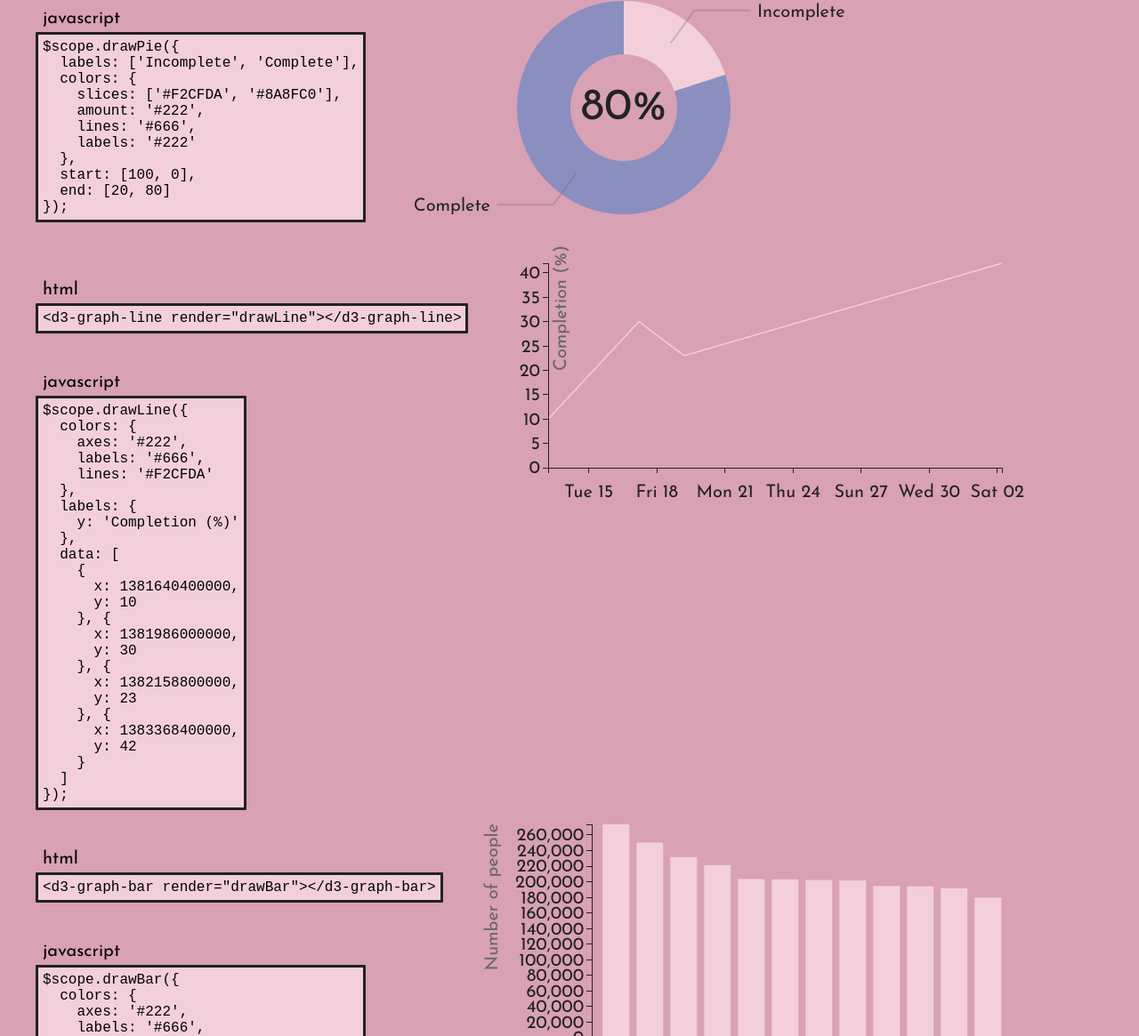
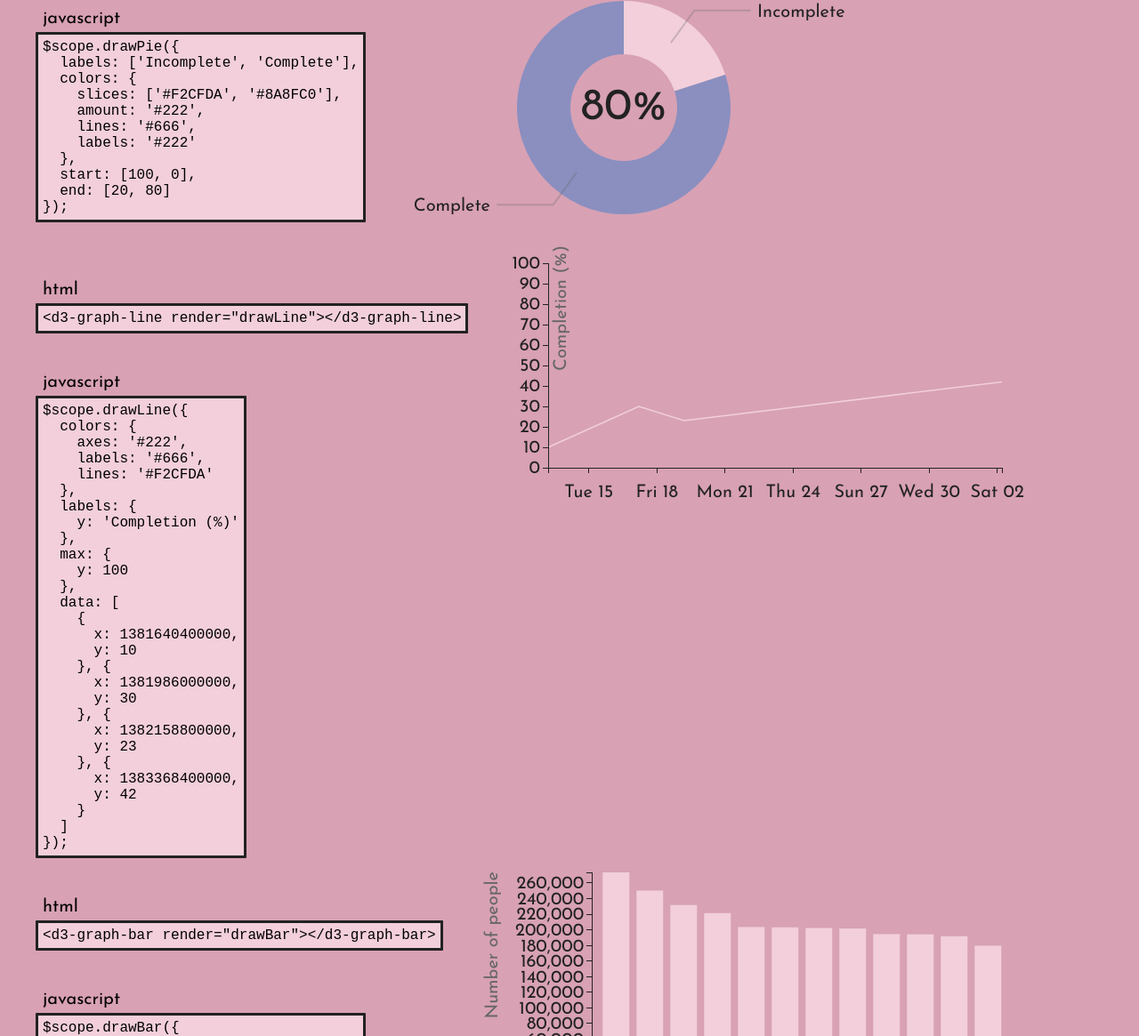
Before and after one commit to picardy/angular-graphs, a website: page index.html in a window 1280 px wide. Shown: the part 613-1778 px from the top of the page at 89% size. Drawn offline with Linux system fonts and the light colour scheme.

Commit message:
enable max y option for line graphs

```diff
--- a/index.html
+++ b/index.html
@@ -62,7 +62,7 @@
         </div>
         <div class="example__javascript">
           <div class="example__title text_group__title">Javascript</div>
-          <pre class="example__text text_group__text">$scope.drawLine({&#10;  colors: {&#10;    axes: &apos;#222&apos;,&#10;    labels: &apos;#666&apos;,&#10;    lines: &apos;#F2CFDA&apos;&#10;  },&#10;  labels: {&#10;    y: &apos;Completion (%)&apos;&#10;  },&#10;  data: [&#10;    {&#10;      x: 1381640400000,&#10;      y: 10&#10;    }, {&#10;      x: 1381986000000,&#10;      y: 30&#10;    }, {&#10;      x: 1382158800000,&#10;      y: 23&#10;    }, {&#10;      x: 1383368400000,&#10;      y: 42&#10;    }&#10;  ]&#10;});</pre>
+          <pre class="example__text text_group__text">$scope.drawLine({&#10;  colors: {&#10;    axes: &apos;#222&apos;,&#10;    labels: &apos;#666&apos;,&#10;    lines: &apos;#F2CFDA&apos;&#10;  },&#10;  labels: {&#10;    y: &apos;Completion (%)&apos;&#10;  },&#10;  max: {&#10;    y: 100&#10;  },&#10;  data: [&#10;    {&#10;      x: 1381640400000,&#10;      y: 10&#10;    }, {&#10;      x: 1381986000000,&#10;      y: 30&#10;    }, {&#10;      x: 1382158800000,&#10;      y: 23&#10;    }, {&#10;      x: 1383368400000,&#10;      y: 42&#10;    }&#10;  ]&#10;});</pre>
         </div>
       </div>
       <div class="example__output">
@@ -147,6 +147,9 @@
             },
             labels: {
               y: 'Completion (%)'
+            },
+            max: {
+              y: 100
             },
             data: [
               {
--- a/src/angular-graphs.line.js
+++ b/src/angular-graphs.line.js
@@ -110,7 +110,7 @@ angular.module('picardy.graphs.line', ['picardy.graphs.common'])
       }
 
       function drawGraph () {
-          var unitLength;
+          var unitLength, yRange;
 
           if (svg) {
             svg.remove();
@@ -140,12 +140,18 @@ angular.module('picardy.graphs.line', ['picardy.graphs.common'])
           x = d3.time.scale().range([0, width - 20]);
           y = d3.scale.linear().range([height, 20]);
 
+          if (options.max && options.max.y) {
+            yRange = [0, options.max.y];
+          } else {
+            yRange = [0, d3.max(d3Data, function (d) {
+              return d.y;
+            })];
+          }
+
           x.domain(d3.extent(d3Data, function (d) {
             return d.x;
           }));
-          y.domain([0, d3.max(d3Data, function (d) {
-            return d.y;
-          })]);
+          y.domain(yRange);
 
           drawAxes();
           drawLabels(options.labels.y);
```
